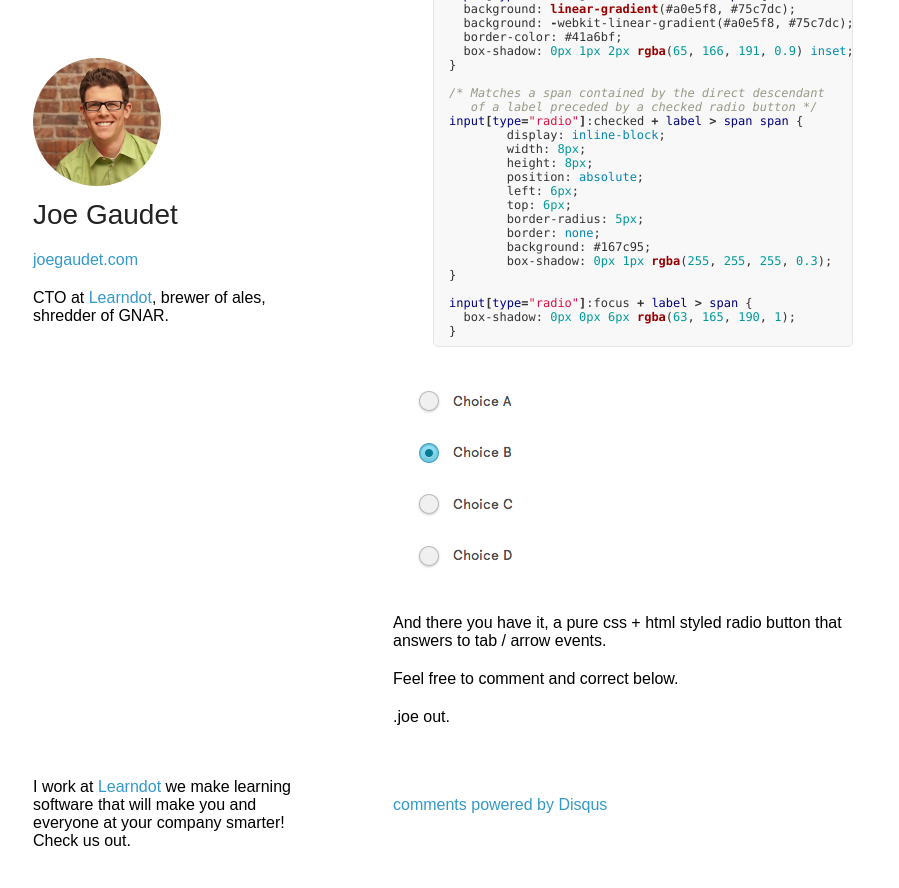
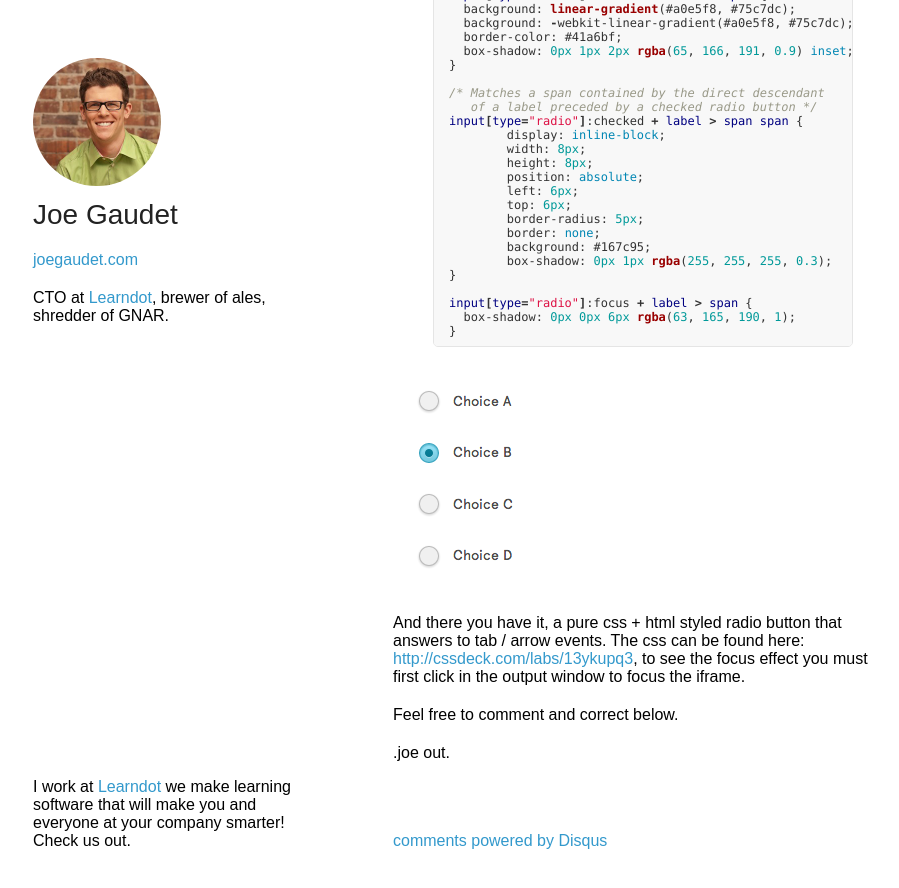
Before and after one commit to joegaudet/joegaudet.github.io, a Jekyll site: the page built from _posts/2013-07-24-styling-radio-buttons.markdown, in a window 1280 px wide and 900 px high, scrolled down 1506 px. Shown: the top 888 px of the window, without its empty margins (177-1076 px from the left). Built offline with Jekyll 4.4.1, drawn with Linux system fonts in a browser that asks for light colours; some web fonts are replaced; Markdown is read by kramdown in place of the engine named in the settings; comment, search, counter and statistics services are not loaded; a style sheet for code colours, icons or effects is not loaded; before the commit the page ends 2370 px from its top, so only the background shows below that.

Commit message:
example source

```diff
--- a/_posts/2013-07-24-styling-radio-buttons.markdown
+++ b/_posts/2013-07-24-styling-radio-buttons.markdown
@@ -116,7 +116,10 @@ input[type="radio"]:focus + label > span {
 
 ![Pure CSS styled radio buttons](images/css-radio-buttons.png)
 
-And there you have it, a pure css + html styled radio button that answers to tab / arrow events.
+And there you have it, a pure css + html styled radio button that answers to tab / arrow events. The css can be found here: [http://cssdeck.com/labs/13ykupq3](http://cssdeck.com/labs/13ykupq3), to see the focus effect you must first click in the output window to focus the iframe.
+
+
+
 
 Feel free to comment and correct below.
 
```
